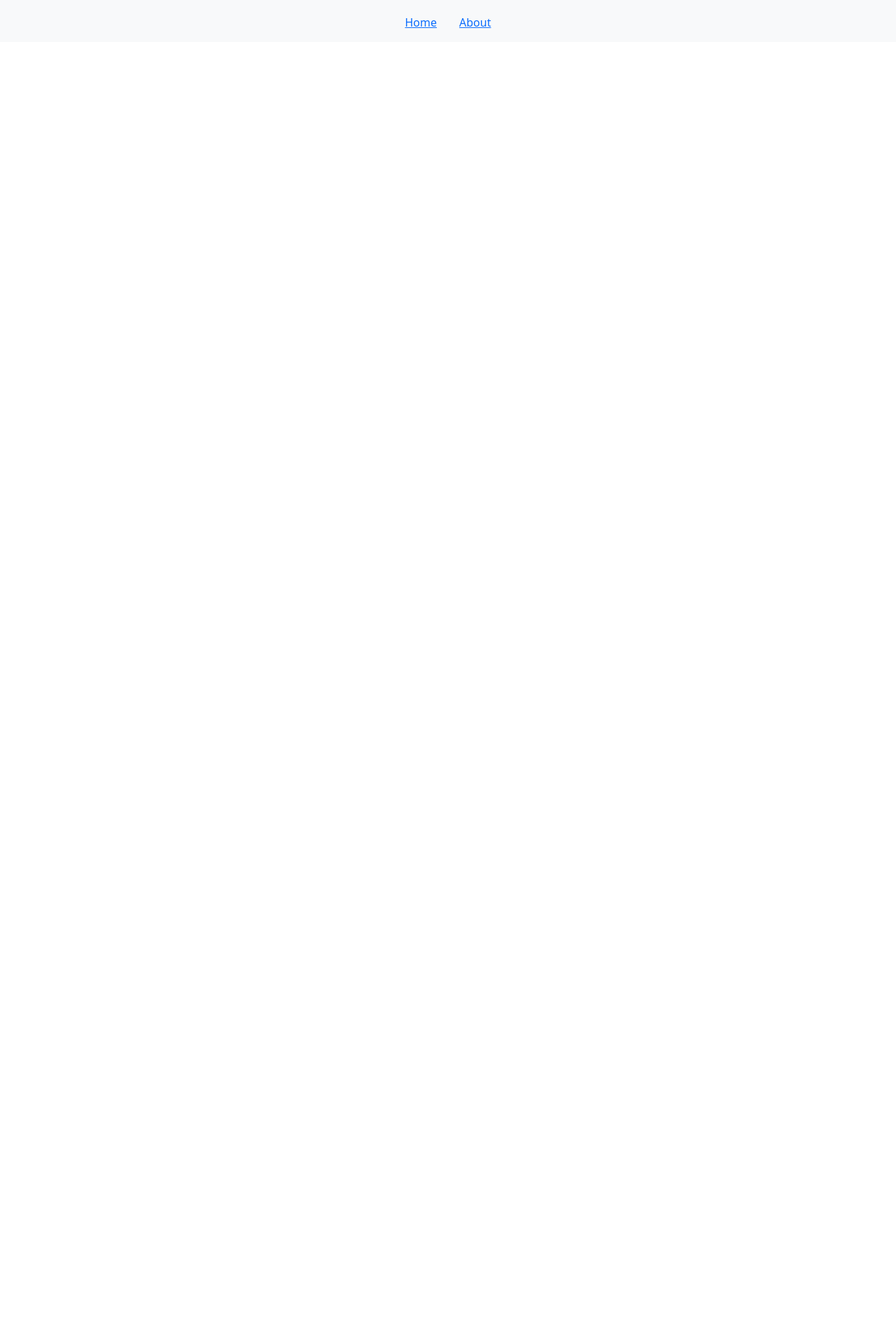
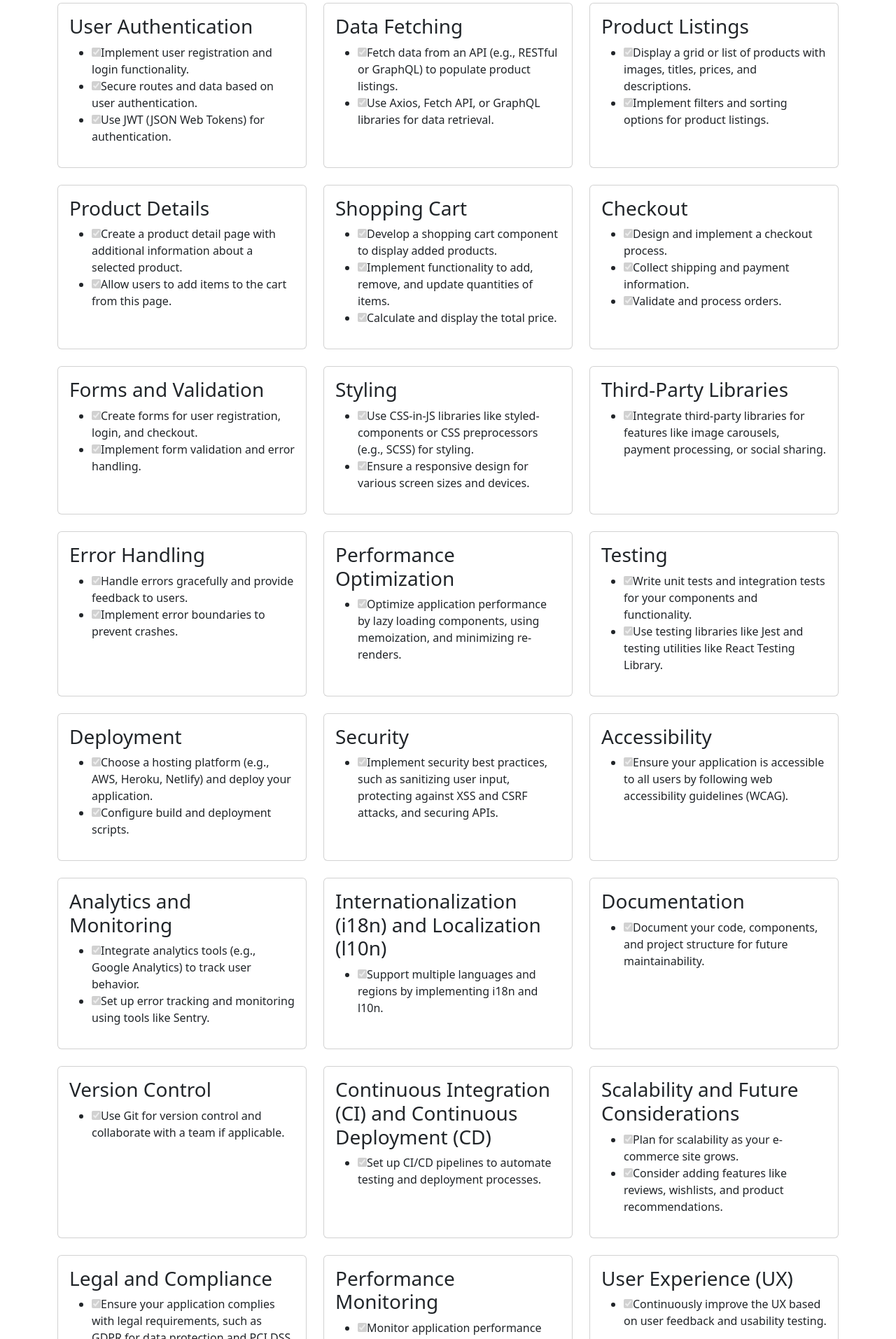
Before and after one commit to benjaminPla/react_fundamentals, a React (Vite) app: page / in a window 1280 px wide. Shown: the part 627-2540 px from the top of the page at 70% size. Before the commit the page ends 800 px from the top, so only its background shows below. Built offline with nearby package versions, Linux system fonts and the light colour scheme.

Commit message:
modulize homeItems

```diff
--- a/src/components/Home.tsx
+++ b/src/components/Home.tsx
@@ -1,24 +1,8 @@
 import React from "react";
 import HomeCard from "./HomeCard";
+import { homeItems } from "../utils/homeItems";
 
 const Home: React.FC = () => {
-  const items = [
-    {
-      title: "React Basics",
-      checks: [
-        "Use props to pass data to child components.",
-        "Manage component state using useState and useEffect hooks.",
-      ],
-    },
-    {
-      title: "Routing",
-      checks: [
-        "Implement client-side routing using React Router or a similar library.",
-        "Set up routes for different pages like home, product listings, product details, cart, and checkout.",
-      ],
-    },
-  ];
-
   return (
     <div className="container">
       <h1 className="display-4">React Fundamentals</h1>
@@ -35,7 +19,7 @@ const Home: React.FC = () => {
         built using React, Vite, TypeScript, and Jest. It covers all the
         front-end fundamentals.
       </p>
-      <HomeCard items={items} />
+      <HomeCard items={homeItems} />
     </div>
   );
 };
--- /dev/null
+++ b/src/utils/homeItems.ts
@@ -0,0 +1,195 @@
+interface IHomeItems {
+  title: string;
+  checks: string[];
+}
+[];
+
+export const homeItems: IHomeItems = [
+  {
+    title: "React Basics",
+    checks: [
+      "Use props to pass data to child components.",
+      "Manage component state using useState and useEffect hooks.",
+    ],
+  },
+  {
+    title: "Routing",
+    checks: [
+      "Implement client-side routing using React Router or a similar library.",
+      "Set up routes for different pages like home, product listings, product details, cart, and checkout.",
+    ],
+  },
+  {
+    title: "State Management",
+    checks: [
+      "Manage global application state using tools like Redux, Mobx, or React's Context API.",
+      "Handle state for features like user authentication, shopping cart, and product selection.",
+    ],
+  },
+  {
+    title: "User Authentication",
+    checks: [
+      "Implement user registration and login functionality.",
+      "Secure routes and data based on user authentication.",
+      "Use JWT (JSON Web Tokens) for authentication.",
+    ],
+  },
+  {
+    title: "Data Fetching",
+    checks: [
+      "Fetch data from an API (e.g., RESTful or GraphQL) to populate product listings.",
+      "Use Axios, Fetch API, or GraphQL libraries for data retrieval.",
+    ],
+  },
+  {
+    title: "Product Listings",
+    checks: [
+      "Display a grid or list of products with images, titles, prices, and descriptions.",
+      "Implement filters and sorting options for product listings.",
+    ],
+  },
+  {
+    title: "Product Details",
+    checks: [
+      "Create a product detail page with additional information about a selected product.",
+      "Allow users to add items to the cart from this page.",
+    ],
+  },
+  {
+    title: "Shopping Cart",
+    checks: [
+      "Develop a shopping cart component to display added products.",
+      "Implement functionality to add, remove, and update quantities of items.",
+      "Calculate and display the total price.",
+    ],
+  },
+  {
+    title: "Checkout",
+    checks: [
+      "Design and implement a checkout process.",
+      "Collect shipping and payment information.",
+      "Validate and process orders.",
+    ],
+  },
+  {
+    title: "Forms and Validation",
+    checks: [
+      "Create forms for user registration, login, and checkout.",
+      "Implement form validation and error handling.",
+    ],
+  },
+  {
+    title: "Styling",
+    checks: [
+      "Use CSS-in-JS libraries like styled-components or CSS preprocessors (e.g., SCSS) for styling.",
+      "Ensure a responsive design for various screen sizes and devices.",
+    ],
+  },
+  {
+    title: "Third-Party Libraries",
+    checks: [
+      "Integrate third-party libraries for features like image carousels, payment processing, or social sharing.",
+    ],
+  },
+  {
+    title: "Error Handling",
+    checks: [
+      "Handle errors gracefully and provide feedback to users.",
+      "Implement error boundaries to prevent crashes.",
+    ],
+  },
+  {
+    title: "Performance Optimization",
+    checks: [
+      "Optimize application performance by lazy loading components, using memoization, and minimizing re-renders.",
+    ],
+  },
+  {
+    title: "Testing",
+    checks: [
+      "Write unit tests and integration tests for your components and functionality.",
+      "Use testing libraries like Jest and testing utilities like React Testing Library.",
+    ],
+  },
+  {
+    title: "Deployment",
+    checks: [
+      "Choose a hosting platform (e.g., AWS, Heroku, Netlify) and deploy your application.",
+      "Configure build and deployment scripts.",
+    ],
+  },
+  {
+    title: "Security",
+    checks: [
+      "Implement security best practices, such as sanitizing user input, protecting against XSS and CSRF attacks, and securing APIs.",
+    ],
+  },
+  {
+    title: "Accessibility",
+    checks: [
+      "Ensure your application is accessible to all users by following web accessibility guidelines (WCAG).",
+    ],
+  },
+  {
+    title: "Analytics and Monitoring",
+    checks: [
+      "Integrate analytics tools (e.g., Google Analytics) to track user behavior.",
+      "Set up error tracking and monitoring using tools like Sentry.",
+    ],
+  },
+  {
+    title: "Internationalization (i18n) and Localization (l10n)",
+    checks: [
+      "Support multiple languages and regions by implementing i18n and l10n.",
+    ],
+  },
+  {
+    title: "Documentation",
+    checks: [
+      "Document your code, components, and project structure for future maintainability.",
+    ],
+  },
+  {
+    title: "Version Control",
+    checks: [
+      "Use Git for version control and collaborate with a team if applicable.",
+    ],
+  },
+  {
+    title: "Continuous Integration (CI) and Continuous Deployment (CD)",
+    checks: [
+      "Set up CI/CD pipelines to automate testing and deployment processes.",
+    ],
+  },
+  {
+    title: "Scalability and Future Considerations",
+    checks: [
+      "Plan for scalability as your e-commerce site grows.",
+      "Consider adding features like reviews, wishlists, and product recommendations.",
+    ],
+  },
+  {
+    title: "Legal and Compliance",
+    checks: [
+      "Ensure your application complies with legal requirements, such as GDPR for data protection and PCI DSS for payment processing.",
+    ],
+  },
+  {
+    title: "Performance Monitoring",
+    checks: [
+      "Monitor application performance using tools like New Relic or performance profiling in Chrome DevTools.",
+    ],
+  },
+  {
+    title: "User Experience (UX)",
+    checks: [
+      "Continuously improve the UX based on user feedback and usability testing.",
+    ],
+  },
+  {
+    title: "SEO Optimization",
+    checks: [
+      "Implement on-page SEO techniques to improve search engine rankings.",
+    ],
+  },
+];
```
